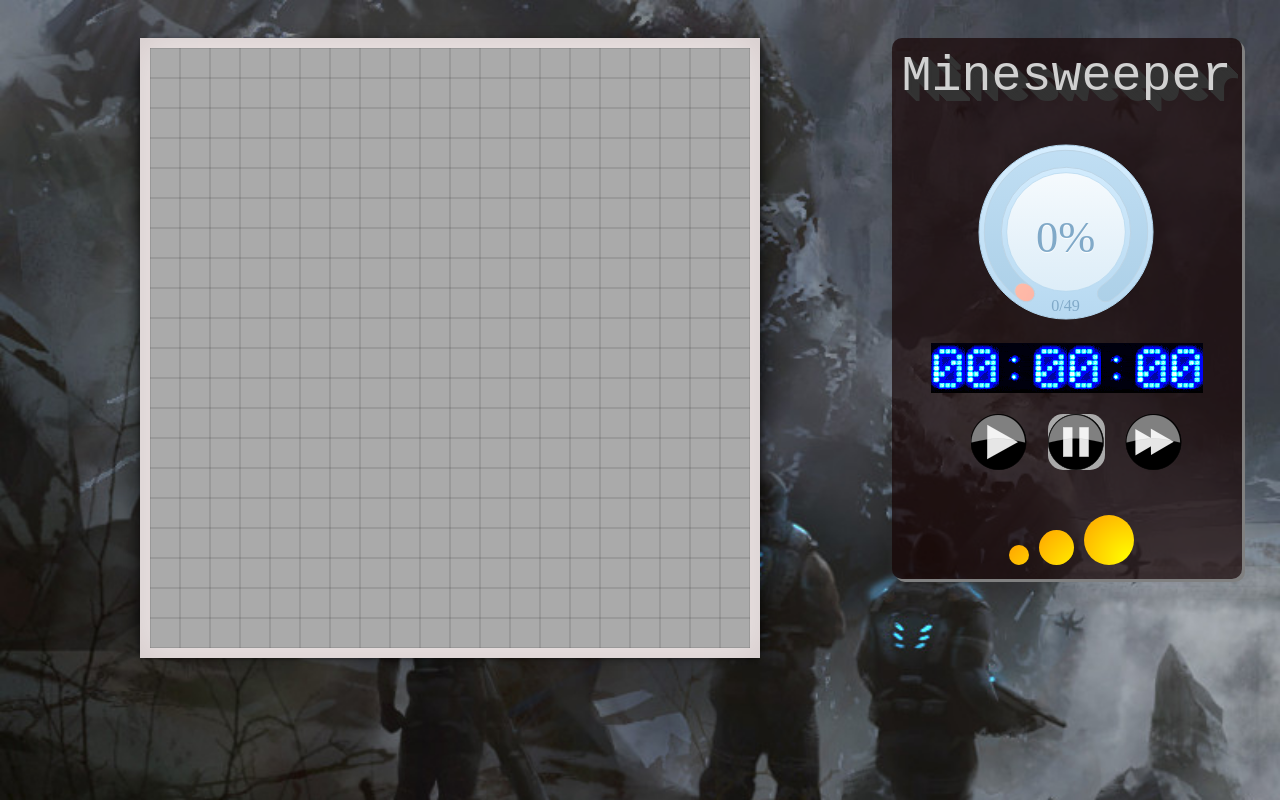
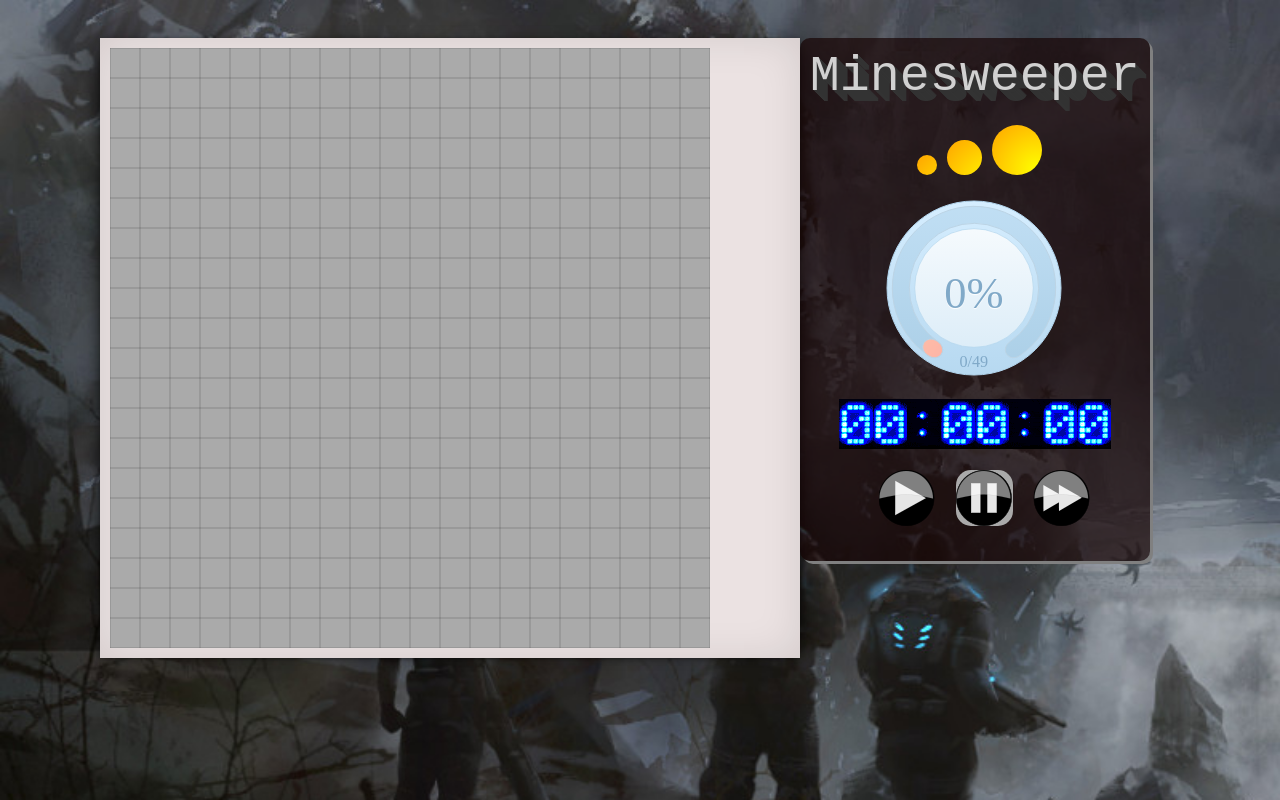
Before and after one commit to kbtestapps/minesweeper, a plain HTML site: page index.html in a window 1280 px wide. Drawn offline with Linux system fonts and the light colour scheme.

Commit message:
Added min-width for diff different devices.

```diff
--- a/css/game.css
+++ b/css/game.css
@@ -8,7 +8,14 @@ body {
 tr{
     border:1px ;
 }
+
+.container{
+    display: table;
+    margin: 0 auto;
+}
+
 #grid {
+    min-width: 275px;
     display: table;
     margin: 0 auto;
     -webkit-touch-callout: none;
@@ -130,6 +137,12 @@ tr{
 }
 
 @media only screen and (min-width: 767px) {
+    #grid{
+        min-width: 477px;
+    }
+}
+
+@media only screen and (min-width: 1024px) {
     body {
         background-image: url(../img/background.jpg);
     }
@@ -145,6 +158,9 @@ tr{
     }
     .scoreFont {
         font-size: 38px;
+    }
+    #grid{
+        min-width: 680px;
     }
 }
 
--- a/index.html
+++ b/index.html
@@ -15,18 +15,17 @@
     <div class="container">
         <div class="dashboard">
             <div class="title">Minesweeper</div>
-            <br>
+            <div id="sizeControl">
+                <div class="sizeCircle small"></div>
+                <div class="sizeCircle medium"></div>
+                <div class="sizeCircle large"></div>
+            </div>
             <div id="progress"></div>
             <div id="timer"></div>
             <div id="controls">
                 <div class="controlButton play"></div>
                 <div class="controlButton pause"></div>
                 <div class="controlButton restart"></div>
-            </div>
-            <div id="sizeControl">
-                <div class="sizeCircle small"></div>
-                <div class="sizeCircle medium"></div>
-                <div class="sizeCircle large"></div>
             </div>
         </div>
         <div id="grid" class="shadow"></div>
@@ -71,16 +70,19 @@
                     $(".sizeCircle.small").click(function(){
                         Properties.rows = Properties.smallTableSize;
                         Properties.columns = Properties.smallTableSize;
+                        $("#grid").css('min-width', '272px');
                         me.gc.init();
                     });
                     $(".sizeCircle.medium").click(function(){
                         Properties.rows = Properties.mediumTableSize;
                         Properties.columns = Properties.mediumTableSize;
+                        $("#grid").css('min-width', '477px');
                         me.gc.init();
                     });
                     $(".sizeCircle.large").click(function(){
                         Properties.rows = Properties.largeTableSize;
                         Properties.columns = Properties.largeTableSize;
+                        $("#grid").css('min-width', '680px');
                         me.gc.init();
                     });
                 };
--- a/js/app/Properties.js
+++ b/js/app/Properties.js
@@ -1,4 +1,4 @@
-function Properties(){};
+function Properties(){}
 Properties.smallTableSize = 8;
 Properties.mediumTableSize = 14;
 Properties.largeTableSize = 20;
@@ -9,5 +9,8 @@ if($(window).width() < 768){
   Properties.rows = Properties.smallTableSize;
   Properties.columns = Properties.smallTableSize;
   Properties.popupWidth = '200px';
+}else if($(window).width() < 1024){
+  Properties.rows = Properties.mediumTableSize;
+  Properties.columns = Properties.mediumTableSize;
 }
 Properties.fillFactor = 7;
```
